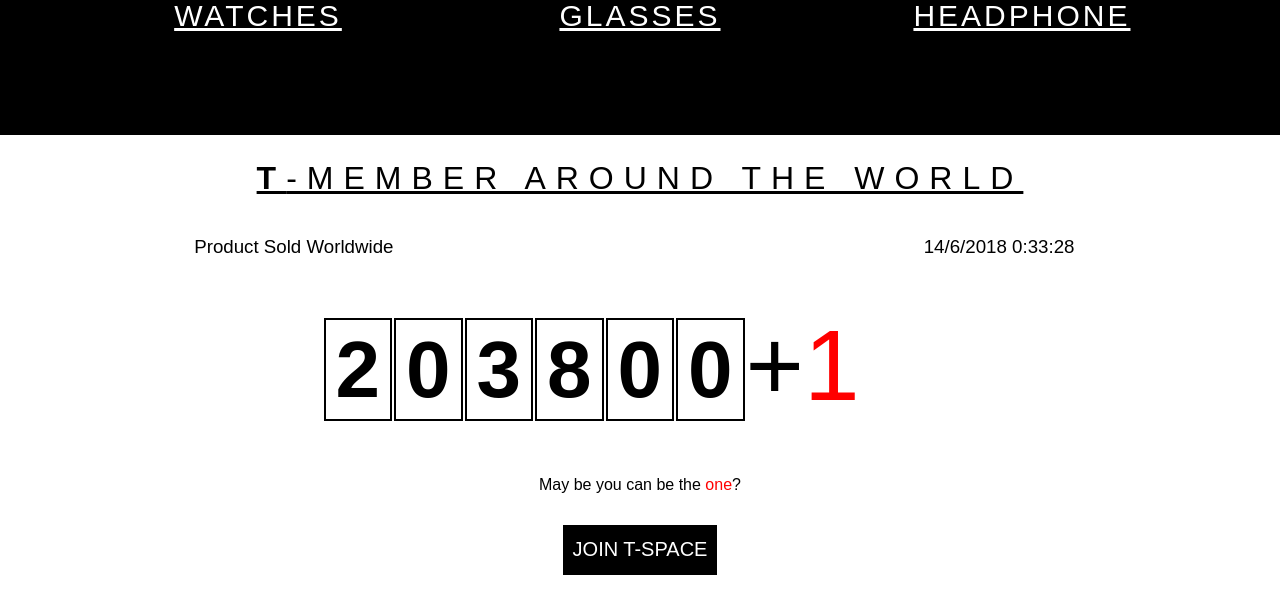
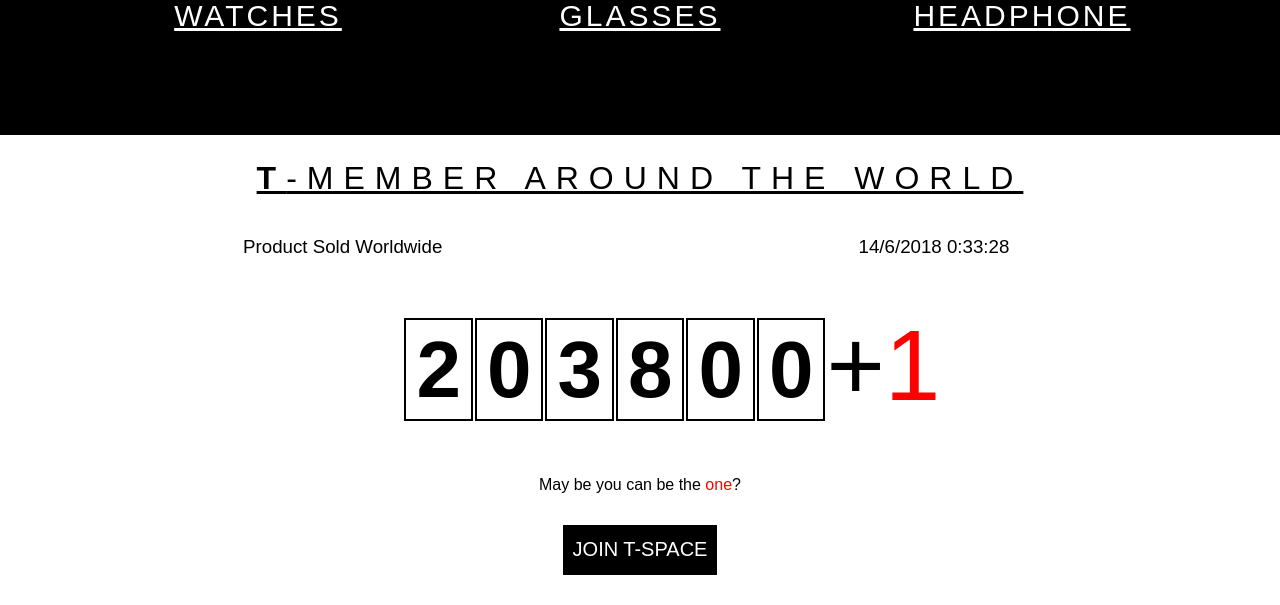
Before and after one commit to frank920120/TSpace, a PHP site: page / in a window 1280 px wide. Shown: the part 3856-4461 px from the top of the page. Run offline with PHP 8.4, Linux system fonts and the light colour scheme.

Commit message:
counter position changed

```diff
--- a/sass/_soldcounter.scss
+++ b/sass/_soldcounter.scss
@@ -60,13 +60,13 @@
     }
     .counter-box{
         align-self:center;
-        @include grid(4,10,3,4);
+        @include grid(4,11,3,4);
         text-align: right;
         font-weight: normal;
     }
     .plusone{
 margin:0;
-@include grid(10,11,3,4);
+@include grid(11,12,3,4);
 font-size: 100px;
 font-weight: normal;
         span{
--- a/styles/styles.css
+++ b/styles/styles.css
@@ -275,13 +275,13 @@ body {
     text-align: center; }
   .sold-counter-container .counter-box {
     align-self: center;
-    grid-column: 4 / 10;
+    grid-column: 4 / 11;
     grid-row: 3 / 4;
     text-align: right;
     font-weight: normal; }
   .sold-counter-container .plusone {
     margin: 0;
-    grid-column: 10 / 11;
+    grid-column: 11 / 12;
     grid-row: 3 / 4;
     font-size: 100px;
     font-weight: normal; }
```
